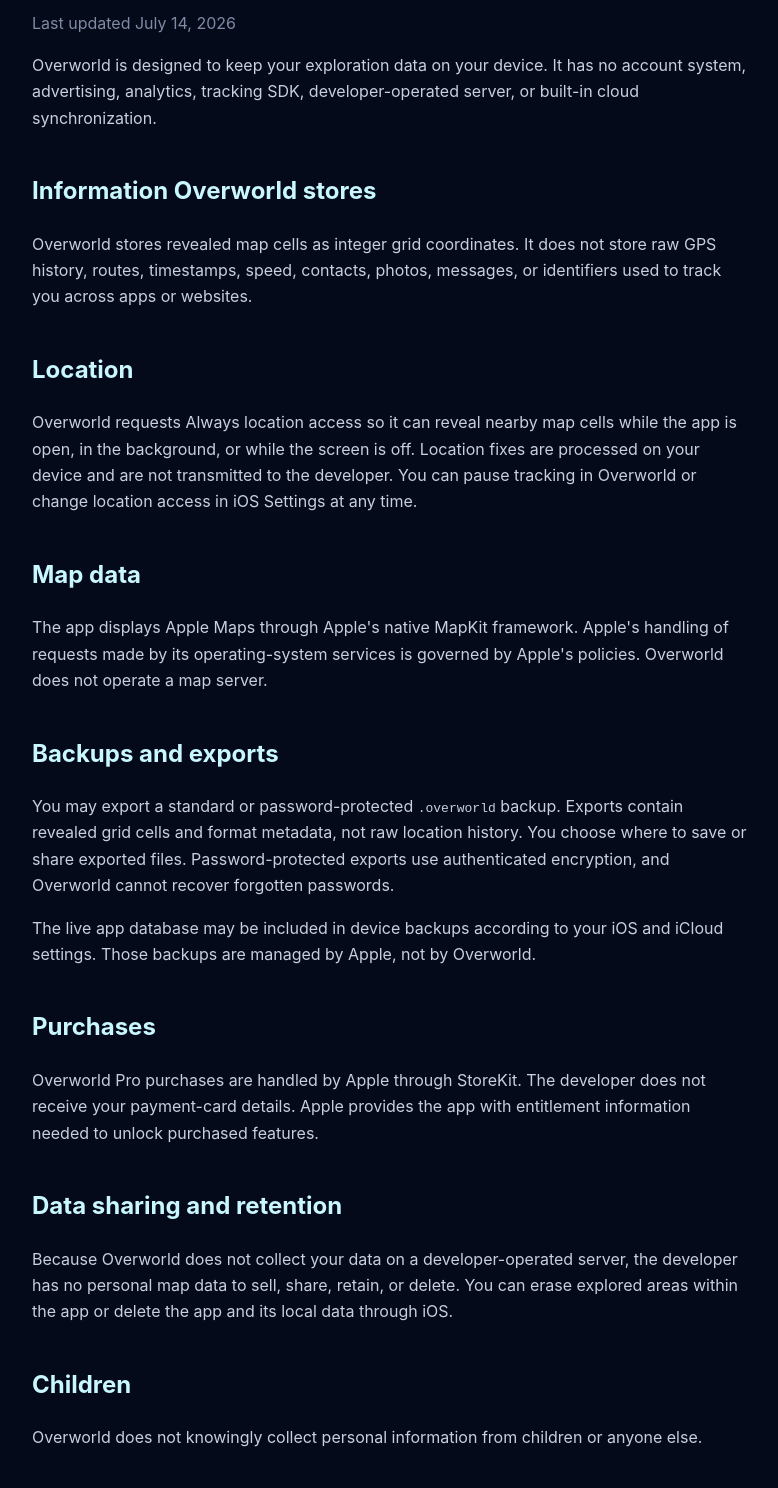
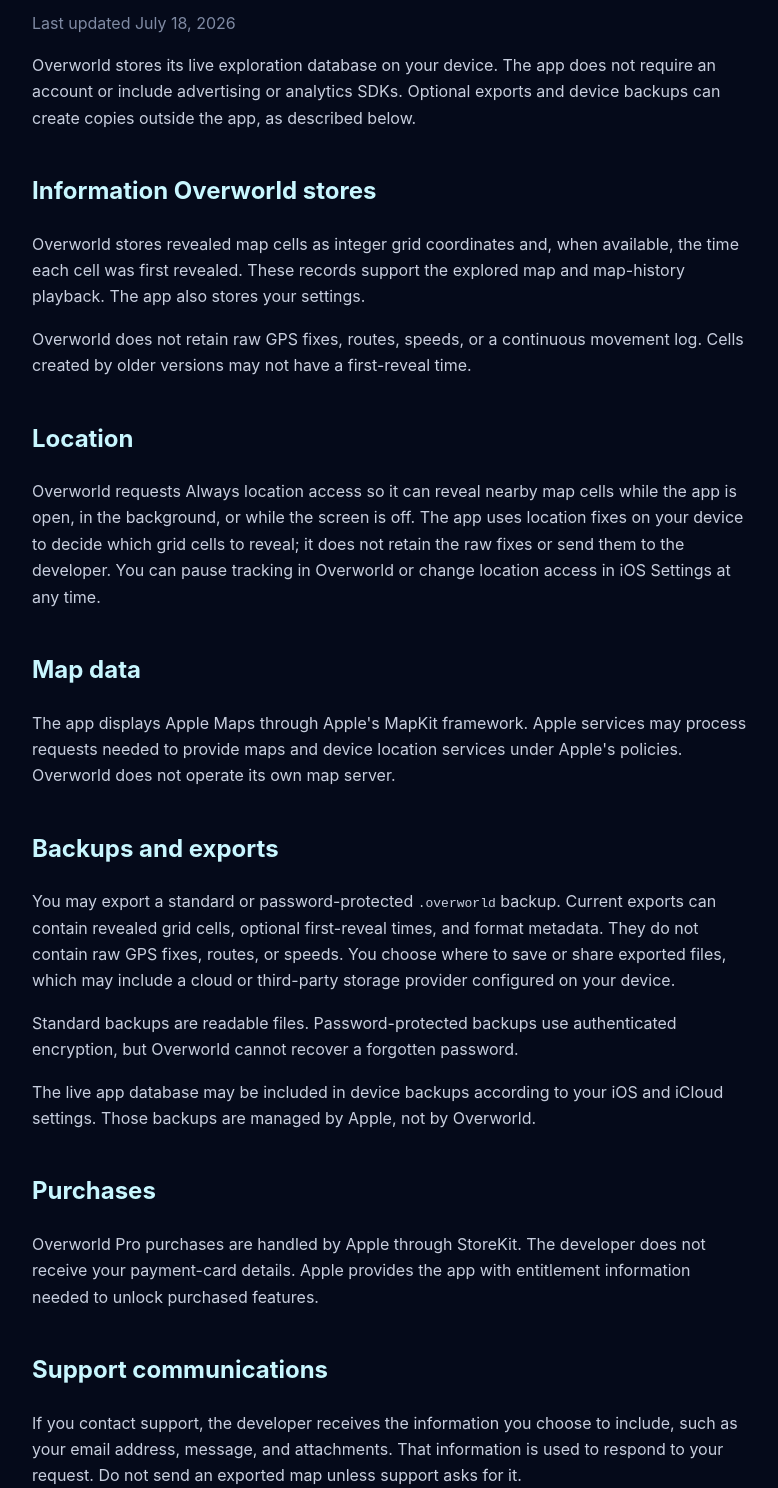
Before and after one commit to davidhaggerty/overworld-support, a plain HTML site: page privacy.html in a window 1280 px wide. Shown: the part 172-1660 px from the top of the page, without its empty margins (248-1026 px from the left). Drawn offline with Linux system fonts and the light colour scheme.

Commit message:
Update public privacy and support pages

```diff
--- a/privacy.html
+++ b/privacy.html
@@ -15,46 +15,54 @@
     a { color: #22d3ee; }
     .eyebrow { color: #22d3ee; font-weight: 700; letter-spacing: .12em; text-transform: uppercase; }
     .updated { color: #7f8aa3; }
+    footer { margin-top: 48px; color: #7f8aa3; font-size: .9rem; }
   </style>
 </head>
 <body>
   <main>
     <div class="eyebrow">Overworld</div>
     <h1>Privacy Policy</h1>
-    <p class="updated">Last updated July 14, 2026</p>
+    <p class="updated">Last updated July 18, 2026</p>
 
-    <p>Overworld is designed to keep your exploration data on your device. It has no account system, advertising, analytics, tracking SDK, developer-operated server, or built-in cloud synchronization.</p>
+    <p>Overworld stores its live exploration database on your device. The app does not require an account or include advertising or analytics SDKs. Optional exports and device backups can create copies outside the app, as described below.</p>
 
     <h2>Information Overworld stores</h2>
-    <p>Overworld stores revealed map cells as integer grid coordinates. It does not store raw GPS history, routes, timestamps, speed, contacts, photos, messages, or identifiers used to track you across apps or websites.</p>
+    <p>Overworld stores revealed map cells as integer grid coordinates and, when available, the time each cell was first revealed. These records support the explored map and map-history playback. The app also stores your settings.</p>
+
+    <p>Overworld does not retain raw GPS fixes, routes, speeds, or a continuous movement log. Cells created by older versions may not have a first-reveal time.</p>
 
     <h2>Location</h2>
-    <p>Overworld requests Always location access so it can reveal nearby map cells while the app is open, in the background, or while the screen is off. Location fixes are processed on your device and are not transmitted to the developer. You can pause tracking in Overworld or change location access in iOS Settings at any time.</p>
+    <p>Overworld requests Always location access so it can reveal nearby map cells while the app is open, in the background, or while the screen is off. The app uses location fixes on your device to decide which grid cells to reveal; it does not retain the raw fixes or send them to the developer. You can pause tracking in Overworld or change location access in iOS Settings at any time.</p>
 
     <h2>Map data</h2>
-    <p>The app displays Apple Maps through Apple's native MapKit framework. Apple's handling of requests made by its operating-system services is governed by Apple's policies. Overworld does not operate a map server.</p>
+    <p>The app displays Apple Maps through Apple's MapKit framework. Apple services may process requests needed to provide maps and device location services under Apple's policies. Overworld does not operate its own map server.</p>
 
     <h2>Backups and exports</h2>
-    <p>You may export a standard or password-protected <code>.overworld</code> backup. Exports contain revealed grid cells and format metadata, not raw location history. You choose where to save or share exported files. Password-protected exports use authenticated encryption, and Overworld cannot recover forgotten passwords.</p>
+    <p>You may export a standard or password-protected <code>.overworld</code> backup. Current exports can contain revealed grid cells, optional first-reveal times, and format metadata. They do not contain raw GPS fixes, routes, or speeds. You choose where to save or share exported files, which may include a cloud or third-party storage provider configured on your device.</p>
+
+    <p>Standard backups are readable files. Password-protected backups use authenticated encryption, but Overworld cannot recover a forgotten password.</p>
 
     <p>The live app database may be included in device backups according to your iOS and iCloud settings. Those backups are managed by Apple, not by Overworld.</p>
 
     <h2>Purchases</h2>
     <p>Overworld Pro purchases are handled by Apple through StoreKit. The developer does not receive your payment-card details. Apple provides the app with entitlement information needed to unlock purchased features.</p>
 
-    <h2>Data sharing and retention</h2>
-    <p>Because Overworld does not collect your data on a developer-operated server, the developer has no personal map data to sell, share, retain, or delete. You can erase explored areas within the app or delete the app and its local data through iOS.</p>
+    <h2>Support communications</h2>
+    <p>If you contact support, the developer receives the information you choose to include, such as your email address, message, and attachments. That information is used to respond to your request. Do not send an exported map unless support asks for it.</p>
 
-    <h2>Children</h2>
-    <p>Overworld does not knowingly collect personal information from children or anyone else.</p>
+    <h2>Sharing, retention, and deletion</h2>
+    <p>Overworld does not automatically upload the live exploration database to the developer, and the developer does not sell map data. Apple handles map and purchase services, and any provider you choose handles files saved through the export sheet under its own terms.</p>
+
+    <p>You can erase explored areas within the app or delete the app and its local data through iOS. Exported files and device backups must be deleted separately from the locations where you chose to store them. Information voluntarily sent to support may remain in support email records as needed to handle the request.</p>
 
     <h2>Changes</h2>
-    <p>If Overworld's data practices change, this policy and the App Store privacy disclosure will be updated before the change is released.</p>
+    <p>This policy may be revised when Overworld's features or data practices change. The date above shows when it was last updated.</p>
 
     <h2>Contact</h2>
     <p>Privacy questions can be sent to <a href="mailto:overworldsupport@icloud.com?subject=Overworld%20Privacy">overworldsupport@icloud.com</a>.</p>
 
     <p><a href="index.html">Return to Overworld Support</a></p>
+    <footer>&copy; 2026 David Haggerty. All rights reserved.</footer>
   </main>
 </body>
 </html>
```
Also changed, not shown: index.html (+6 -4 lines).
